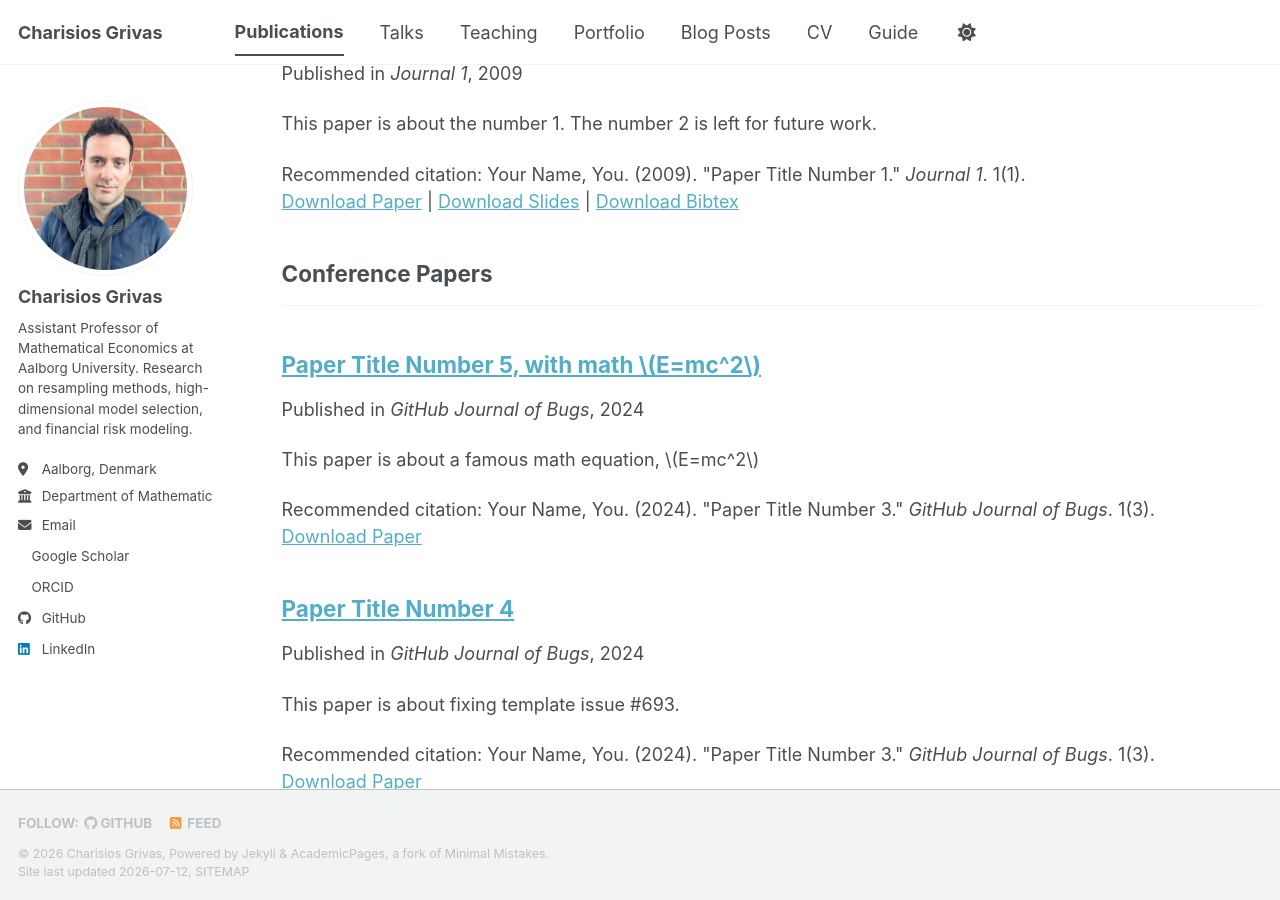
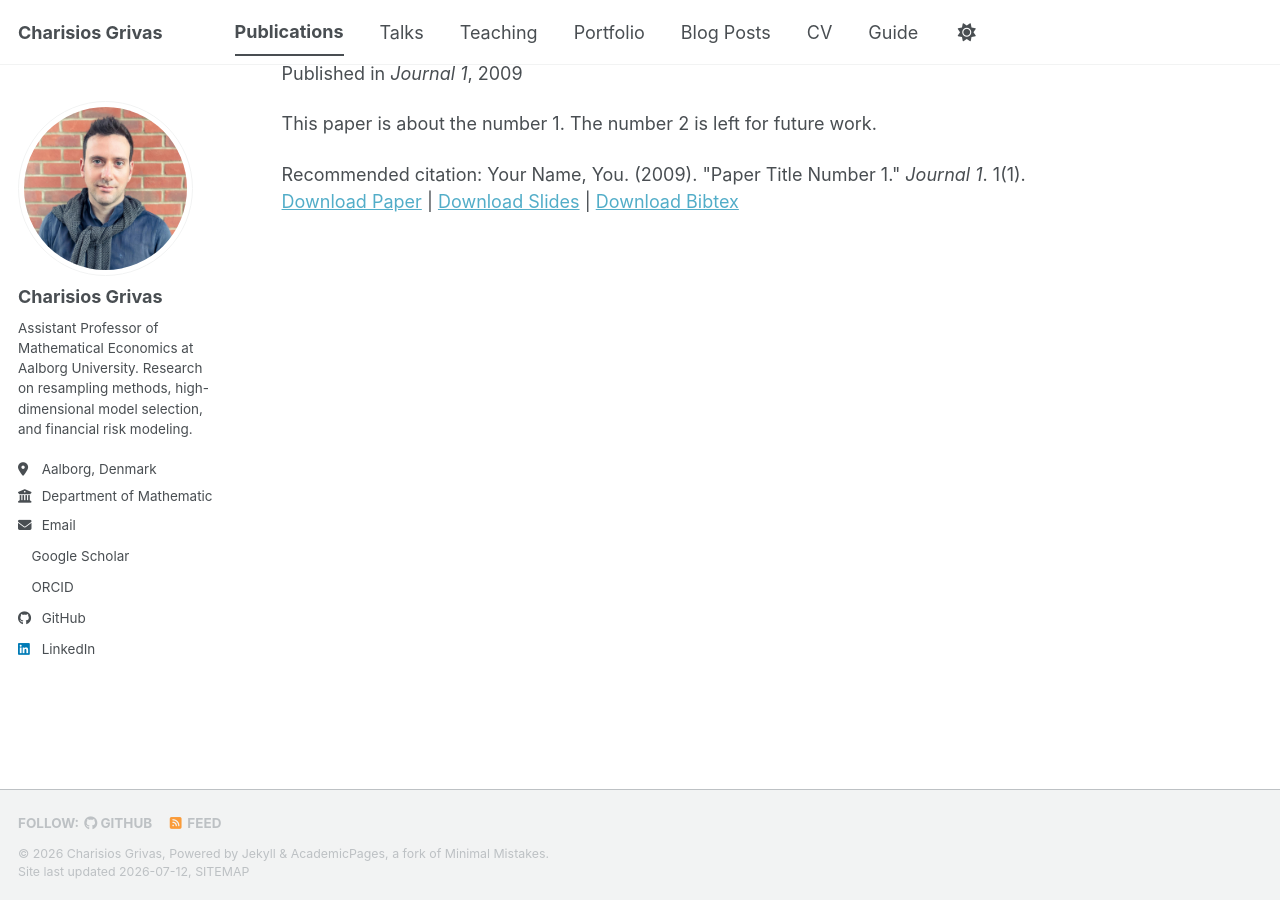
Before and after one commit to chargrivas/chargrivas.github.io, a Jekyll site: the page built from _pages/publications.html, in a window 1280 px wide and 900 px high, scrolled down 781 px. Built offline with Jekyll 4.4.1, drawn with Linux system fonts in a browser that asks for light colours; a style sheet for code colours, icons or effects is not loaded; some of the changed text lies outside the part shown.

Commit message:
Update publication categories in _config.yml
Removed 'Books' and 'Conference Papers' categories from publication_category.

```diff
--- a/_config.yml
+++ b/_config.yml
@@ -84,12 +84,10 @@ author:
 
 # Publication Category - The following the list of publication categories and their headings
 publication_category:
-  books:
-    title: 'Books'
   manuscripts:
-    title: 'Journal Articles'
-  conferences:
-    title: 'Conference Papers'
+    title: 'Publications'
+  workingpapers:
+    title: 'Working Papers'
 
 # Site Settings
 teaser                   :  # filename of teaser fallback teaser image placed in /images/ for social media previews
```
